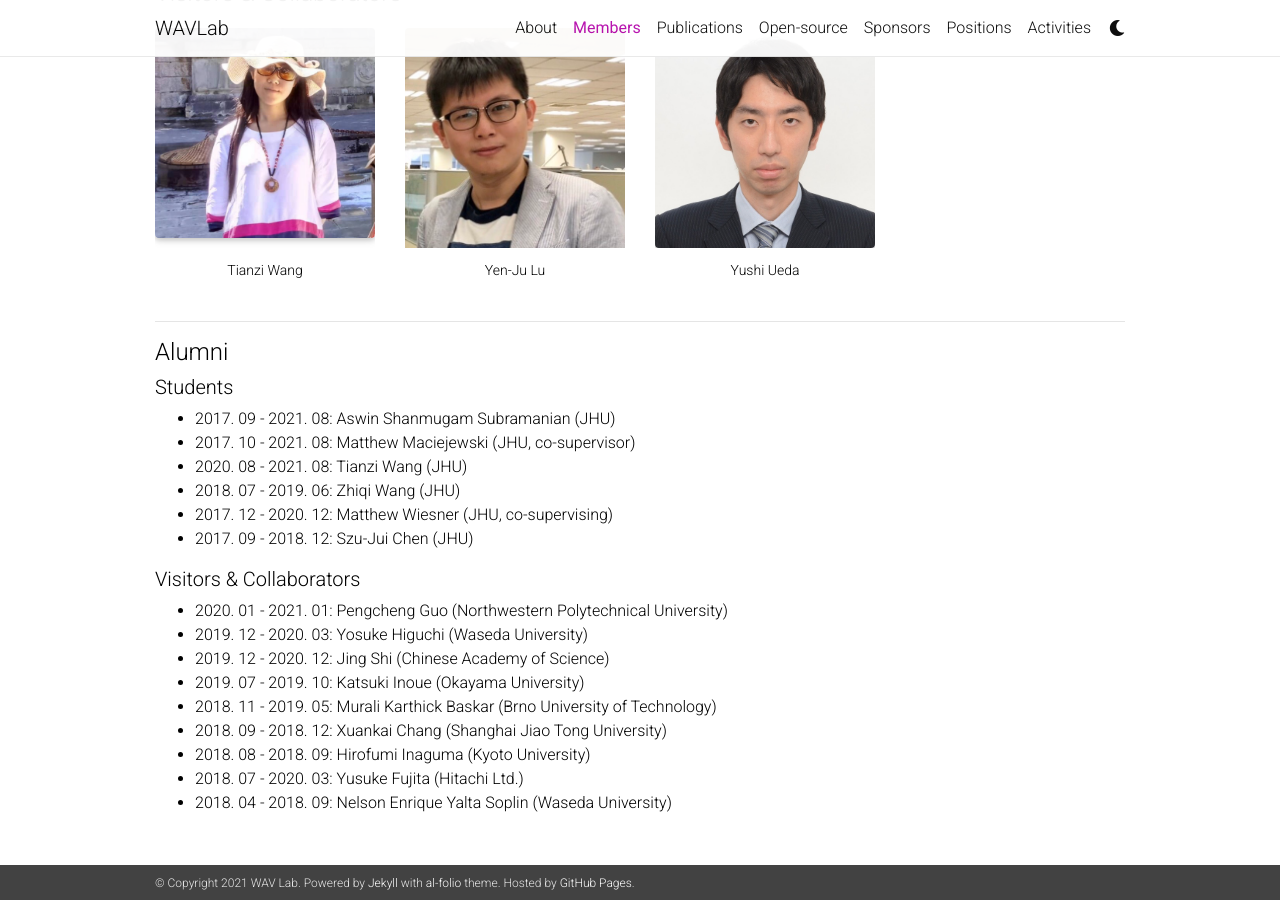
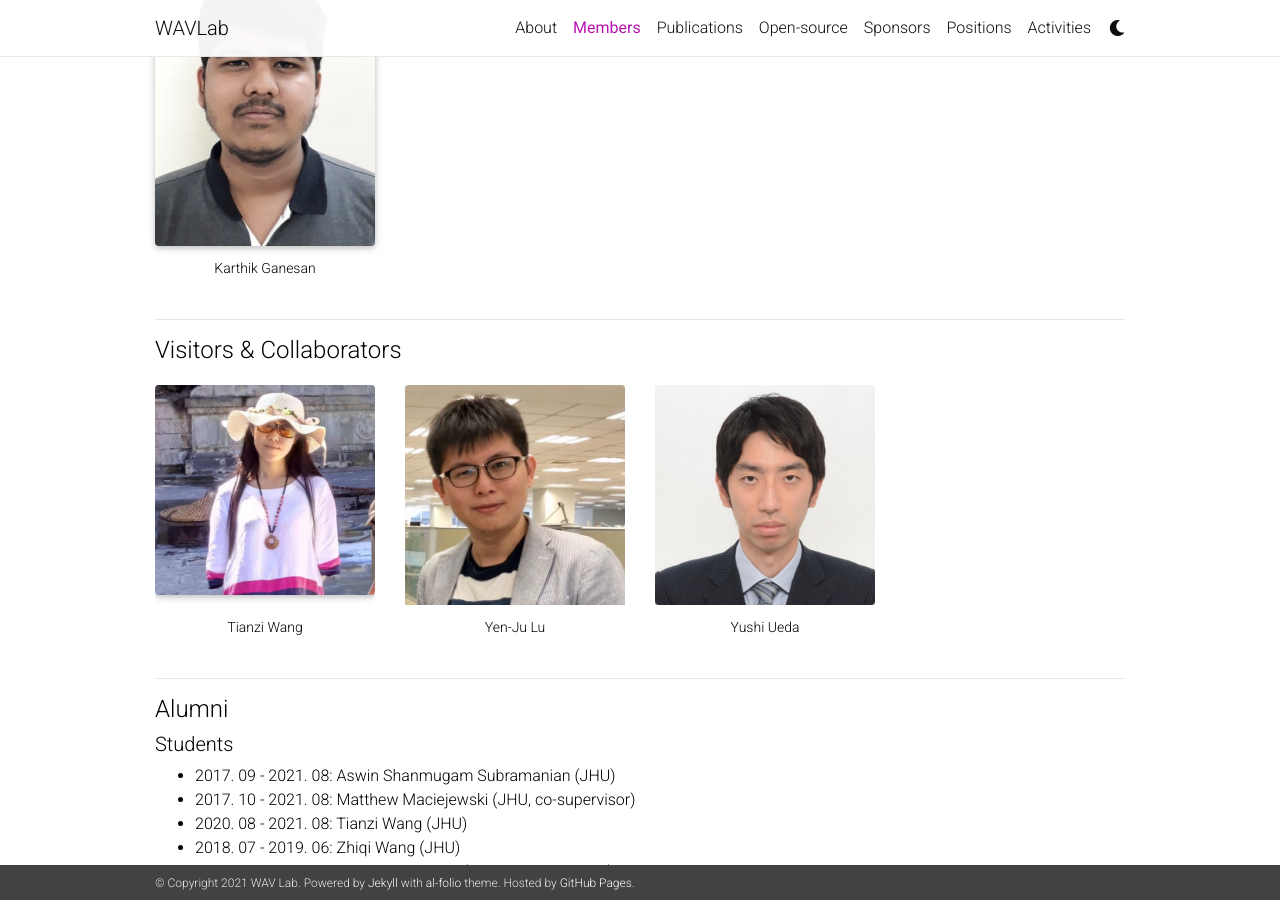
Before and after one commit to shinjiwlab/shinjiwlab.github.io, a Jekyll site: the page built from _pages/members.md, in a window 1280 px wide and 900 px high, scrolled down 2344 px. Built offline with Jekyll 4.4.1, drawn with Linux system fonts in a browser that asks for light colours; nearby versions of some CDN libraries; a style sheet for code colours, icons or effects is not loaded.

Commit message:
Update members.md

```diff
--- a/_pages/members.md
+++ b/_pages/members.md
@@ -304,6 +304,22 @@
     </div>
 </div>
 
+<div class="row mt-3">
+    <div class="col-sm mt-3 mt-md-0">
+        <a href="https://karthikganesan.myportfolio.com/">
+            <img class="img-fluid rounded z-depth-1" src="{{ site.baseurl }}/assets/img/karthik_ganesan.jpg">
+        </a>
+        <div class="caption">
+            Karthik Ganesan
+        </div>
+    </div>
+    <div class="col-sm mt-3 mt-md-0">
+    </div>
+    <div class="col-sm mt-3 mt-md-0">
+    </div>
+    <div class="col-sm mt-3 mt-md-0">
+    </div>
+</div>
 <hr />
 
 #### Visitors & Collaborators
```
